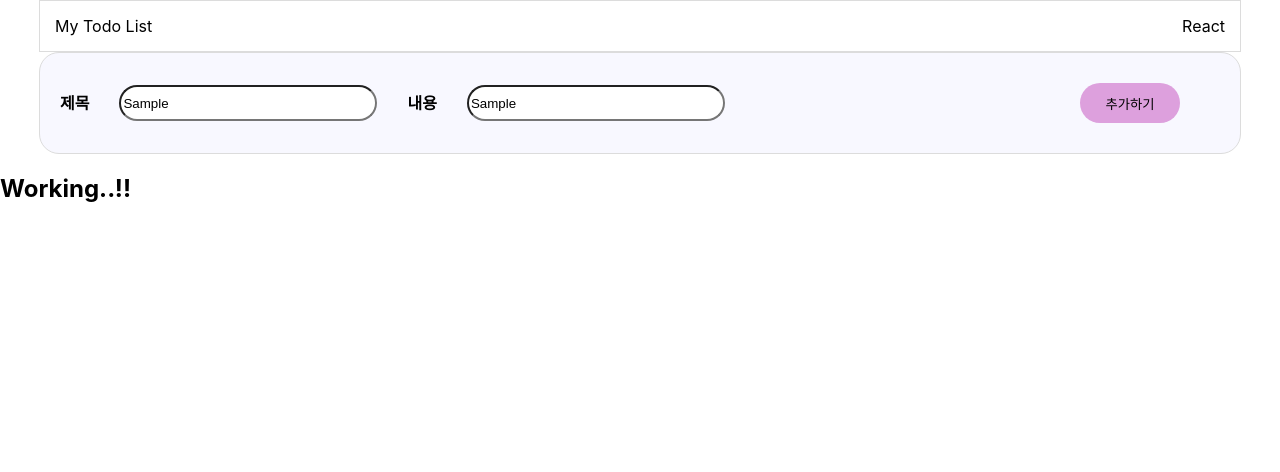
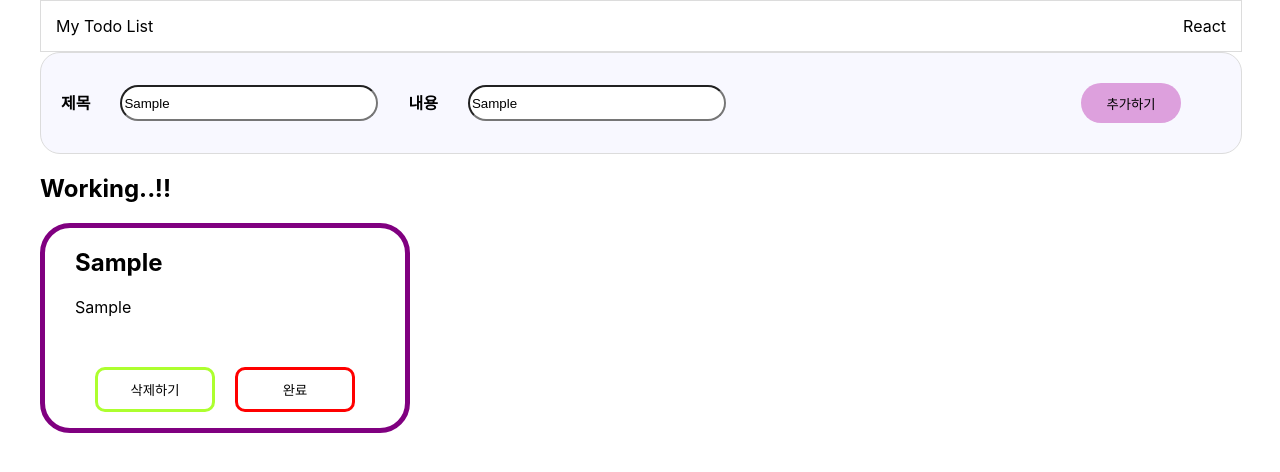
Before and after one commit to Yeonwoo-Ga/React_todolist, a React (Create React App) app: page / in a window 1280 px wide. Both pictures are taken after typing "Sample", "Sample" into the empty fields and a click on the button "추가하기". Shown: the top 472 px of the page. Built offline with nearby package versions, Linux system fonts and the light colour scheme.

Commit message:
리스팅 1차성공

```diff
--- a/src/components/form/Form.jsx
+++ b/src/components/form/Form.jsx
@@ -1,6 +1,5 @@
 import './style.css'
 import { useState } from 'react';
-import Todo from '../todo/Todo';
 import List from '../list/List';
 
 
@@ -11,6 +10,7 @@ function Formbox() {
         const [formValue,setFormValue] = useState([])
         const [title,setTitle] = useState('')
         const [body,setBody] = useState('')
+        const [id,setId] = useState(0)
         const handleGetTitleValue = (e) => {
             setTitle(e.target.value)
 
@@ -21,7 +21,9 @@ function Formbox() {
         }
 
         const addFormValue = () => {
-            setFormValue([...formValue,{title : title, body : body}])
+            setId(id + 1)
+            setFormValue([...formValue,{title : title, body : body, id : id, isDone : false}])
+
         }
 
 
--- a/src/components/layout/Layout.jsx
+++ b/src/components/layout/Layout.jsx
@@ -1,15 +1,16 @@
 import Header from '../header/Header'
 import Formbox from '../form/Form'
 import Todo from '../todo/Todo'
+import './style.css'
 
 
 
 function Layout(){
     return(
-    <>
+    <div className="layout">
         <Header/>
         <Formbox/>
-    </>
+    </div>
     )
 }
 
--- a/src/components/layout/style.css
+++ b/src/components/layout/style.css
@@ -0,0 +1,5 @@
+.layout{
+    max-width: 1200px;
+    min-height: 800px;
+    margin:0 auto
+}
--- a/src/components/list/List.jsx
+++ b/src/components/list/List.jsx
@@ -1,11 +1,12 @@
 import Todobox from "../todo/Todo"
 
 function List(props){
+    console.log(props)
     return(
-        <div className='list-box'>
+    <div className='list-box'>
         <h2>{props.name}..!!</h2>
         <div className="todo-box">
-            <Todobox/>
+            <Todobox formValue={props.formValue}/>
         </div>
     </div>
     )
--- a/src/components/list/sytle.css
+++ b/src/components/list/sytle.css
@@ -0,0 +1,7 @@
+.list-box{
+    width: 1200px;
+    height: 800px;
+    display: flex;
+    justify-content: center;
+    flex-wrap: wrap;
+}
--- a/src/components/todo/Todo.jsx
+++ b/src/components/todo/Todo.jsx
@@ -2,7 +2,32 @@ import './style.css'
 
 
 
-function Todobox(){
+function Todobox(props){
+    console.log(props)
+
+    return(
+        <div className='content-listbox'>
+            {
+                props.formValue.map((contents)=>{
+                    return(
+                        <>
+                        <div className="content-box">
+                            <div>
+                                <h2 key={props.formValue.id}>{contents.title}</h2>
+                                <div key={props.formValue.id}>{contents.body}</div>
+                            </div>
+                            <div className='btn-box'>
+                                <button id="del-btn">삭제하기</button>
+                                <button id="com-btn">완료</button>
+                            </div>
+                        </div>
+                        </>
+                    )
+                })
+
+            }
+        </div>
+    )
 
 }
 
--- a/src/components/todo/style.css
+++ b/src/components/todo/style.css
@@ -1,12 +1,46 @@
 .content-box{
-    width:200px;
+    width:300px;
     height: 200px;
     display: flex;
     flex-wrap: wrap;
-    border : 1px solid black;
+    flex-direction: column;
+    border : 5px solid purple;
+    border-radius: 30px;
+    padding:0px 30px;
+    gap:50px;
 }
 
 .content-listbox{
     display: flex;
     gap:15px;
+    flex-wrap: wrap;
 }
+
+.btn-box{
+    display: flex;
+    justify-content: space-evenly;
+}
+
+#del-btn{
+    background-color: white;
+    border-radius: 10px;
+    padding:10px;
+    width:120px;
+    border : 3px solid greenyellow
+}
+
+#del-btn:hover{
+    cursor : pointer;
+}
+
+#com-btn{
+    background-color: white;
+    border-radius: 10px;
+    padding:10px;
+    width:120px;
+    border : 3px solid red;
+}
+
+#com-btn:hover{
+    cursor : pointer;
+}
```
